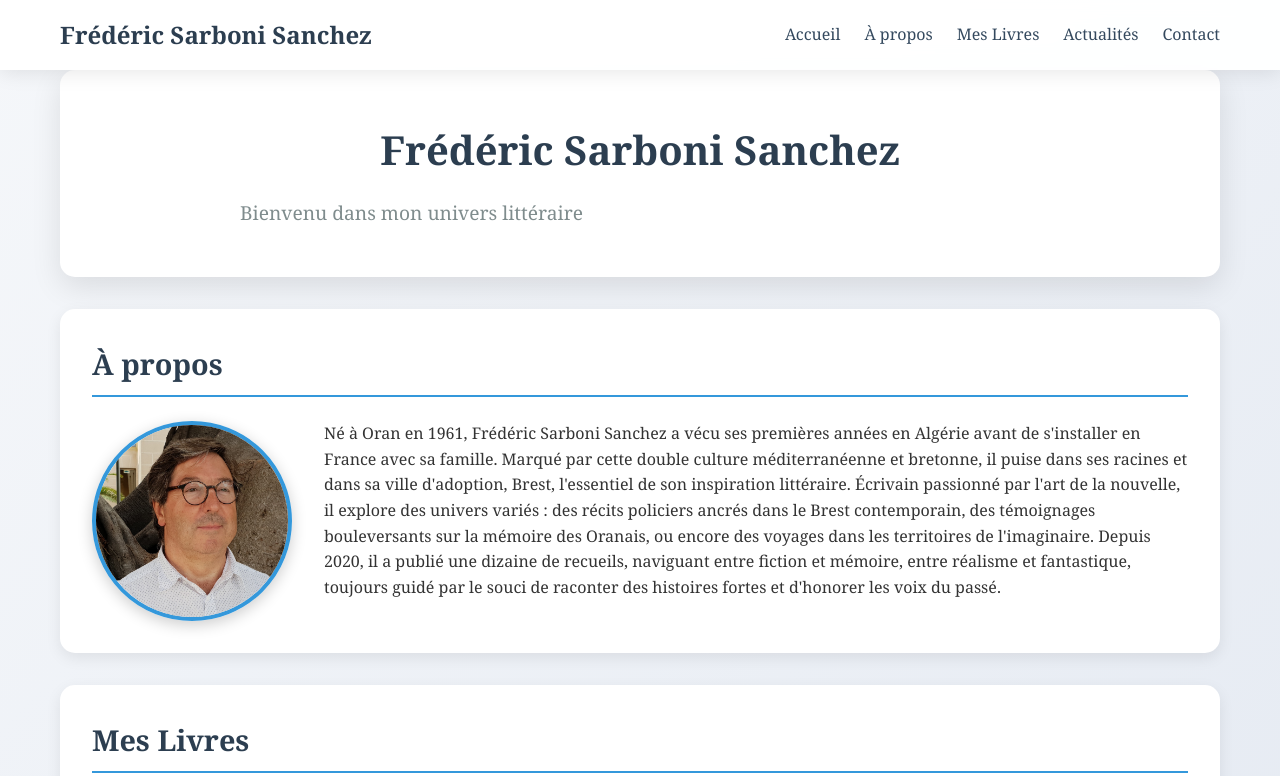
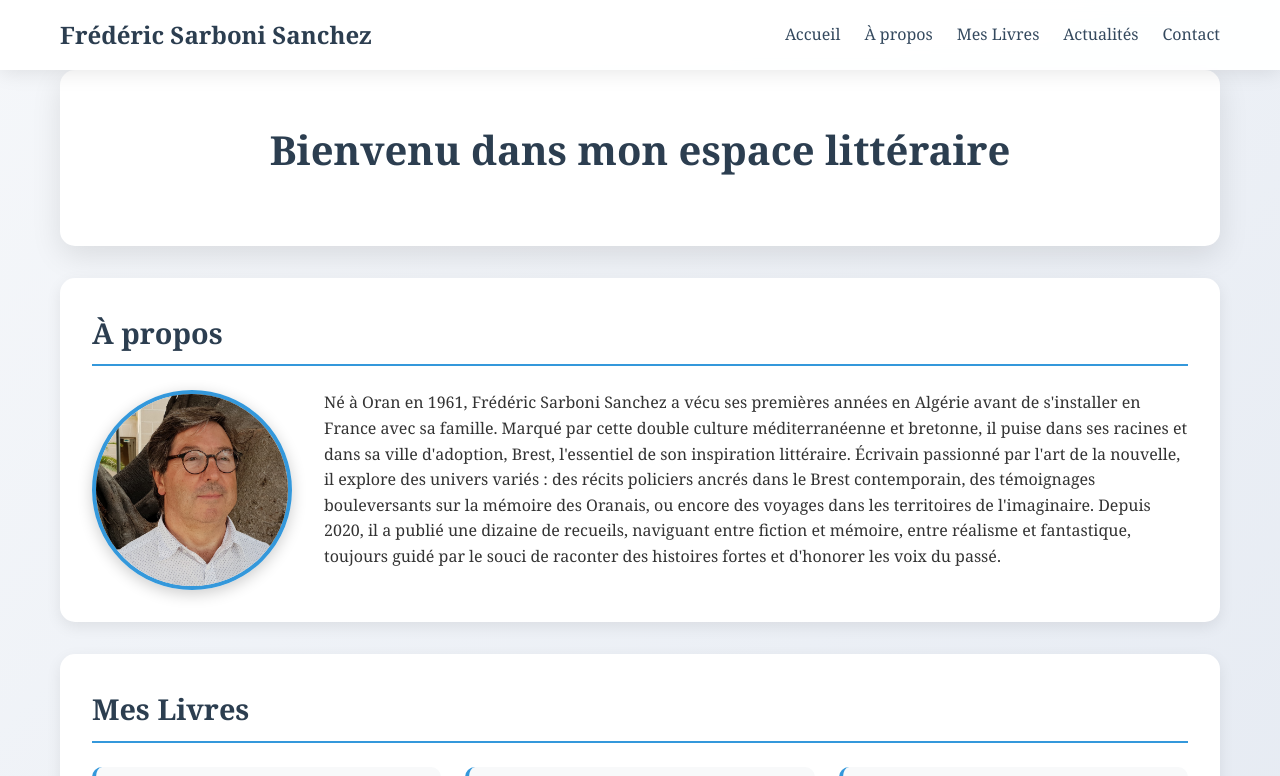
Before and after one commit to fsarboni/frederic-sarboni-auteur, a plain HTML site: page index.html in a window 1280 px wide. Shown: the top 776 px of the page. Drawn offline with Linux system fonts and the light colour scheme.

Commit message:
Update index.html

```diff
--- a/index.html
+++ b/index.html
@@ -3,7 +3,7 @@
 <head>
     <meta charset="UTF-8">
     <meta name="viewport" content="width=device-width, initial-scale=1.0">
-    <title id="page-title">Frédéric Sarboni Sanchez - Bienvenu dans mon univers littéraire</title>
+    <title id="page-title">Frédéric Sarboni Sanchez</title>
     <meta name="description" id="page-description" content="Découvrez l'univers littéraire de Frédéric Sarboni Sanchez">
     <style>
         * { margin: 0; padding: 0; box-sizing: border-box; }
@@ -168,8 +168,7 @@
         <div class="loading" id="loading">Chargement...</div>
 
         <section id="accueil" class="hero" style="display: none;">
-            <h1 id="hero-title">Frédéric Sarboni Sanchez</h1>
-            <p id="hero-subtitle">Bienvenu dans mon univers littéraire</p>
+            <h1 id="hero-title">Bienvenu dans mon espace littéraire</h1>
         </section>
 
         <section id="a-propos" class="section" style="display: none;">
@@ -218,7 +217,6 @@
 
                 // Mettre à jour le logo et le titre
                 document.getElementById('site-logo').textContent = data.auteur.nom;
-                document.getElementById('hero-title').textContent = data.auteur.nom;
                 document.getElementById('footer-name').textContent = data.auteur.nom;
 
                 // Mettre à jour la section À propos
```
